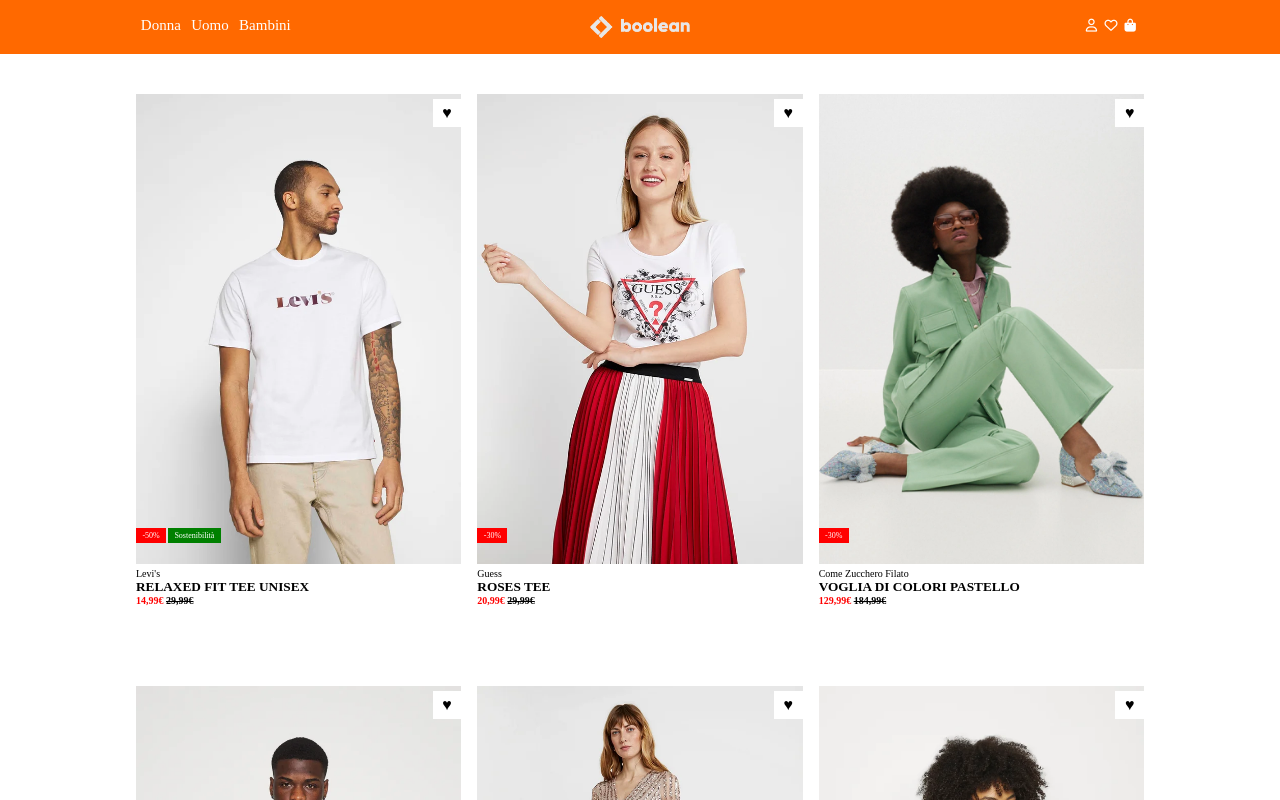
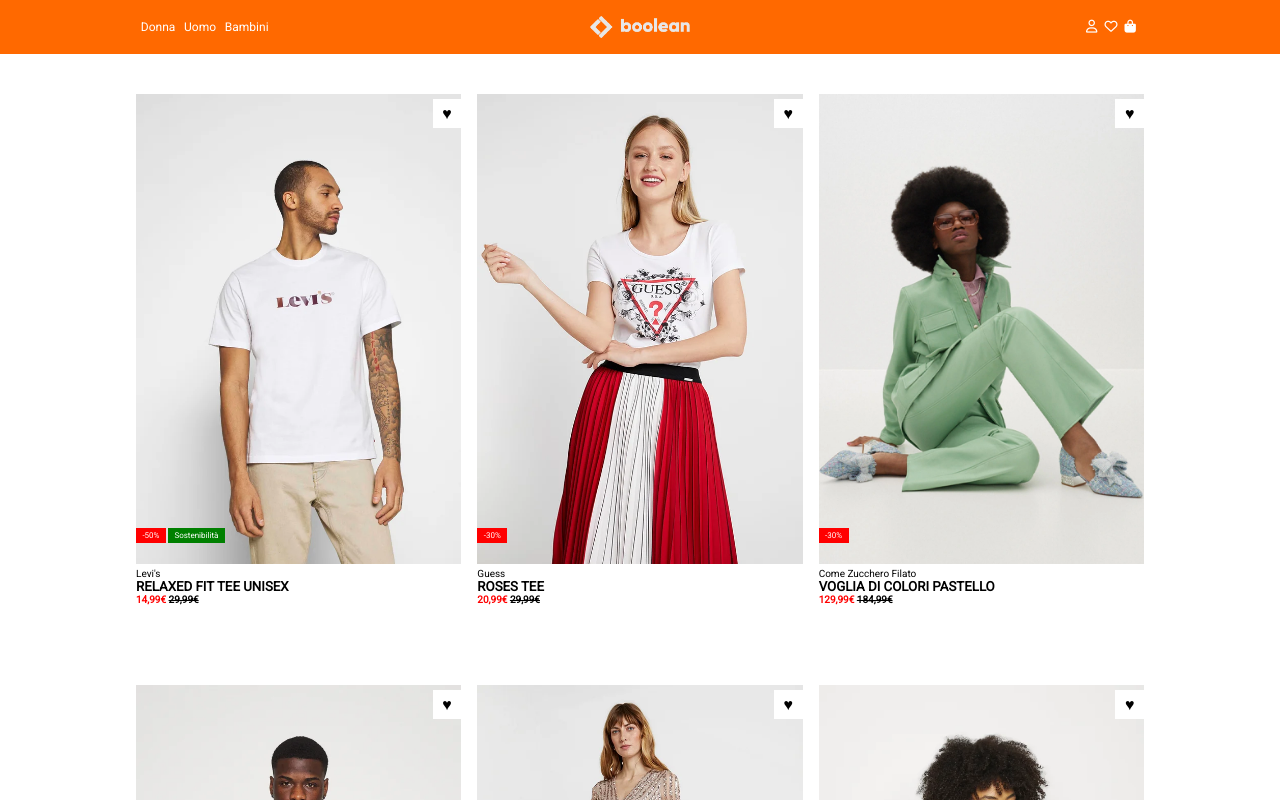
Before and after one commit to giuliagrfo/html-css-boolando, a plain HTML site: page index.html in a window 1280 px wide. Shown: the top 800 px of the page. Drawn offline with Linux system fonts and the light colour scheme.

Commit message:
fix font

```diff
--- a/assets/css/style.css
+++ b/assets/css/style.css
@@ -11,6 +11,10 @@
     margin: 0;
     padding: 0;
     box-sizing: border-box;
+}
+
+body {
+    font-family: 'Roboto', sans-serif;
 }
 
 .container {
@@ -51,15 +55,15 @@ header {
     background-color: var(--bol-banner);
     padding: 1rem;
 }
+
 .a_banner, .a_widget {
     color: white;
     text-decoration: none;
-    padding-right: 0.4rem;
-
+    padding-right: 0.3rem;
 }
 
 .a_banner {
-    font-size: 15px;
+    font-size: 12px;
 }
 
 .logo {
--- a/index.html
+++ b/index.html
@@ -5,6 +5,9 @@
     <meta http-equiv="X-UA-Compatible" content="IE=edge">
     <meta name="viewport" content="width=device-width, initial-scale=1.0">
     <link rel="stylesheet" href="https://cdnjs.cloudflare.com/ajax/libs/font-awesome/6.2.0/css/all.min.css" integrity="sha512-xh6O/CkQoPOWDdYTDqeRdPCVd1SpvCA9XXcUnZS2FmJNp1coAFzvtCN9BmamE+4aHK8yyUHUSCcJHgXloTyT2A==" crossorigin="anonymous" referrerpolicy="no-referrer" />
+    <link rel="preconnect" href="https://fonts.googleapis.com">
+    <link rel="preconnect" href="https://fonts.gstatic.com" crossorigin>
+    <link href="https://fonts.googleapis.com/css2?family=Roboto&display=swap" rel="stylesheet">
     <link rel="stylesheet" href="./assets/css/style.css">
     <title>Boolando</title>
 </head>
```
